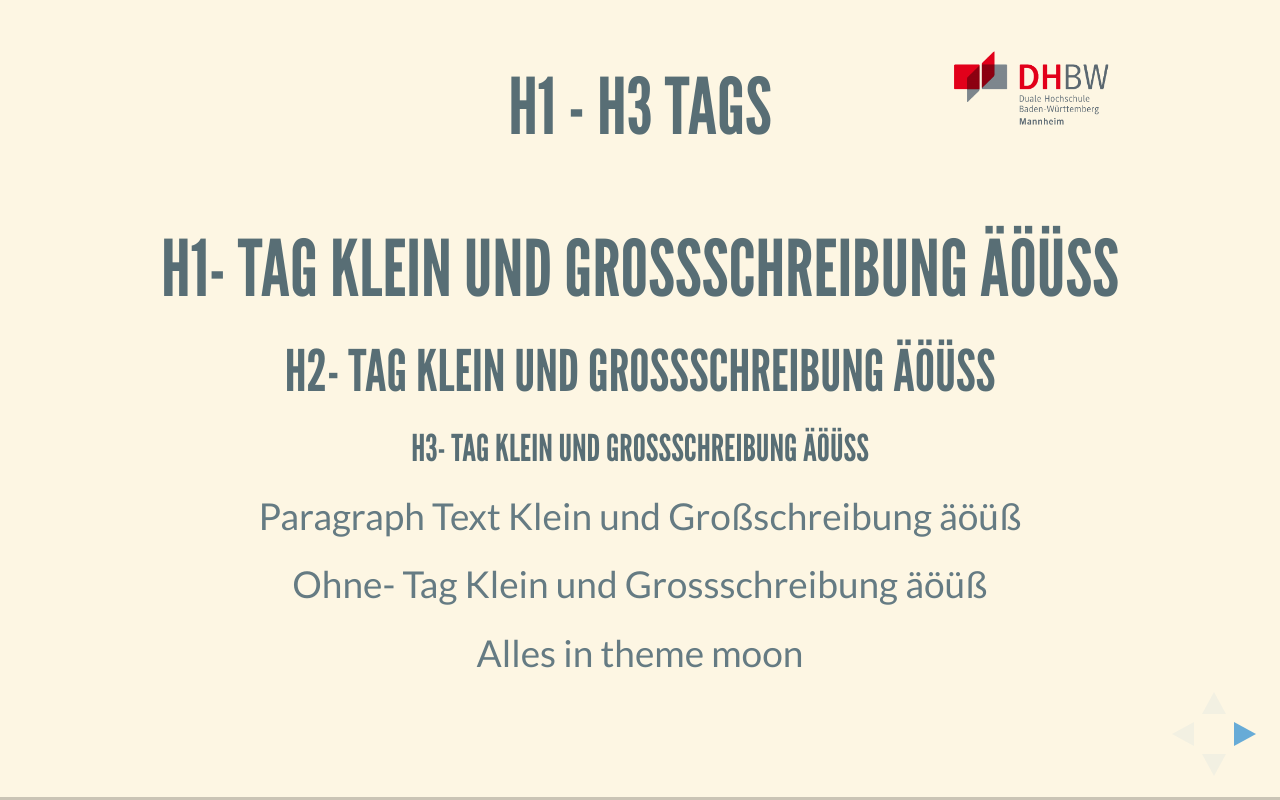
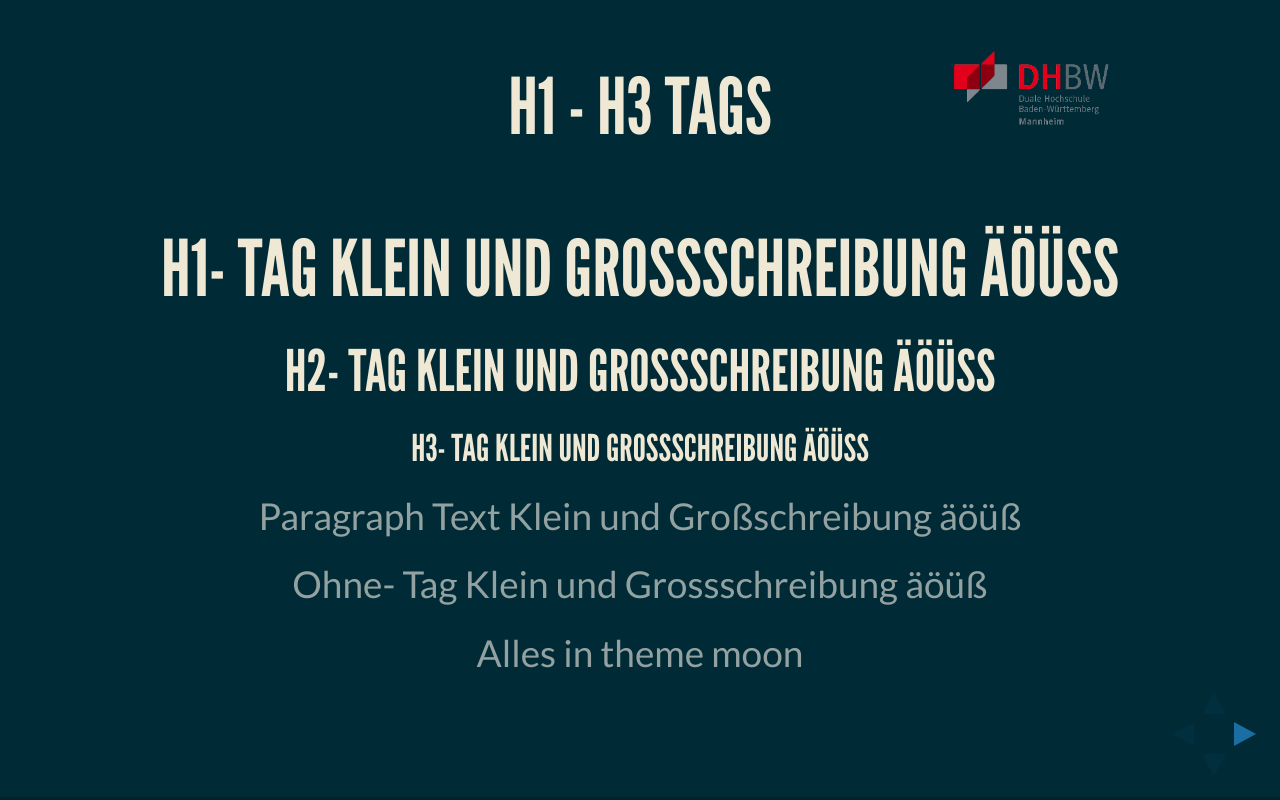
Before and after one commit to much2old/Tes, a website: page index.html in a window 1280 px wide. Drawn offline with Linux system fonts and the light colour scheme.

Commit message:
theme moon again

```diff
--- a/index.html
+++ b/index.html
@@ -9,7 +9,7 @@
 		<meta name="viewport" content="width=device-width, initial-scale=1.0, maximum-scale=1.0, user-scalable=no">
 
 		<link rel="stylesheet" href="css/reveal.css">
-		<link rel="stylesheet" href="css/theme/solarized.css" id="theme">
+		<link rel="stylesheet" href="css/theme/moon.css" id="theme">
 		<!-- Code syntax highlighting -->
 		<link rel="stylesheet" href="lib/css/zenburn.css">
 	</head>
```
